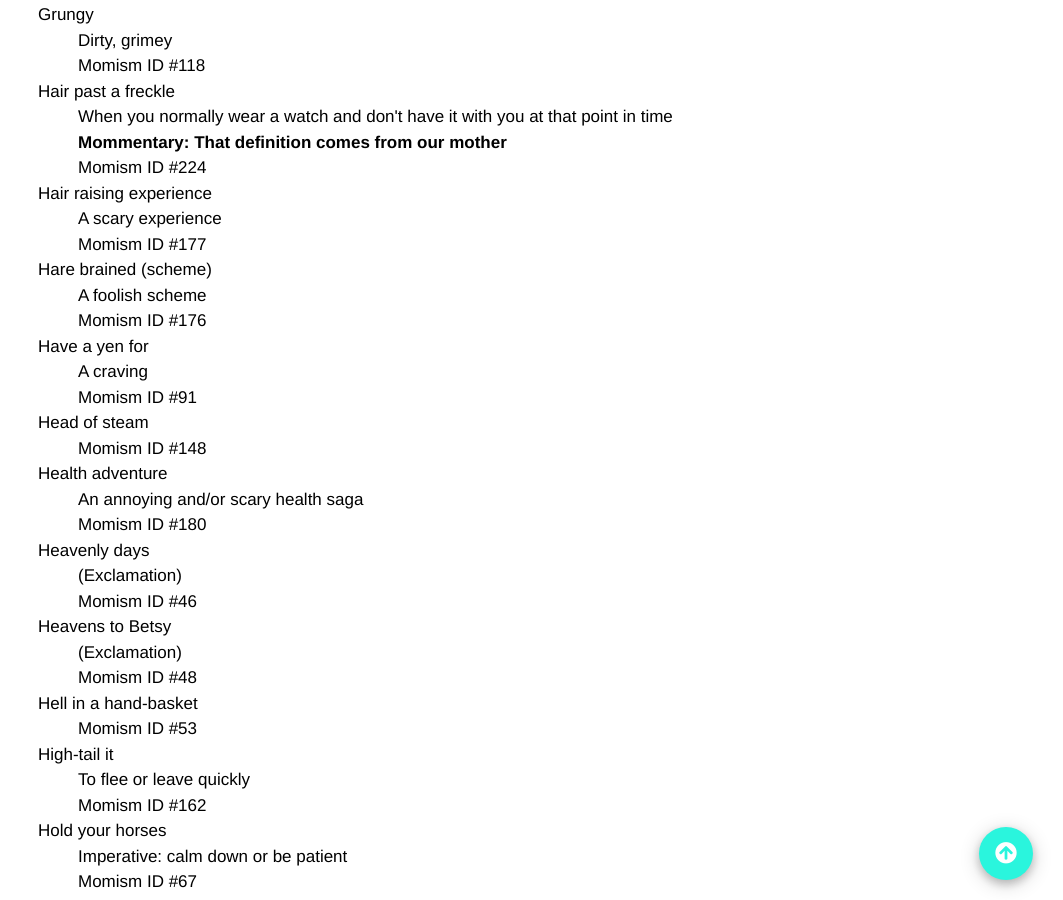
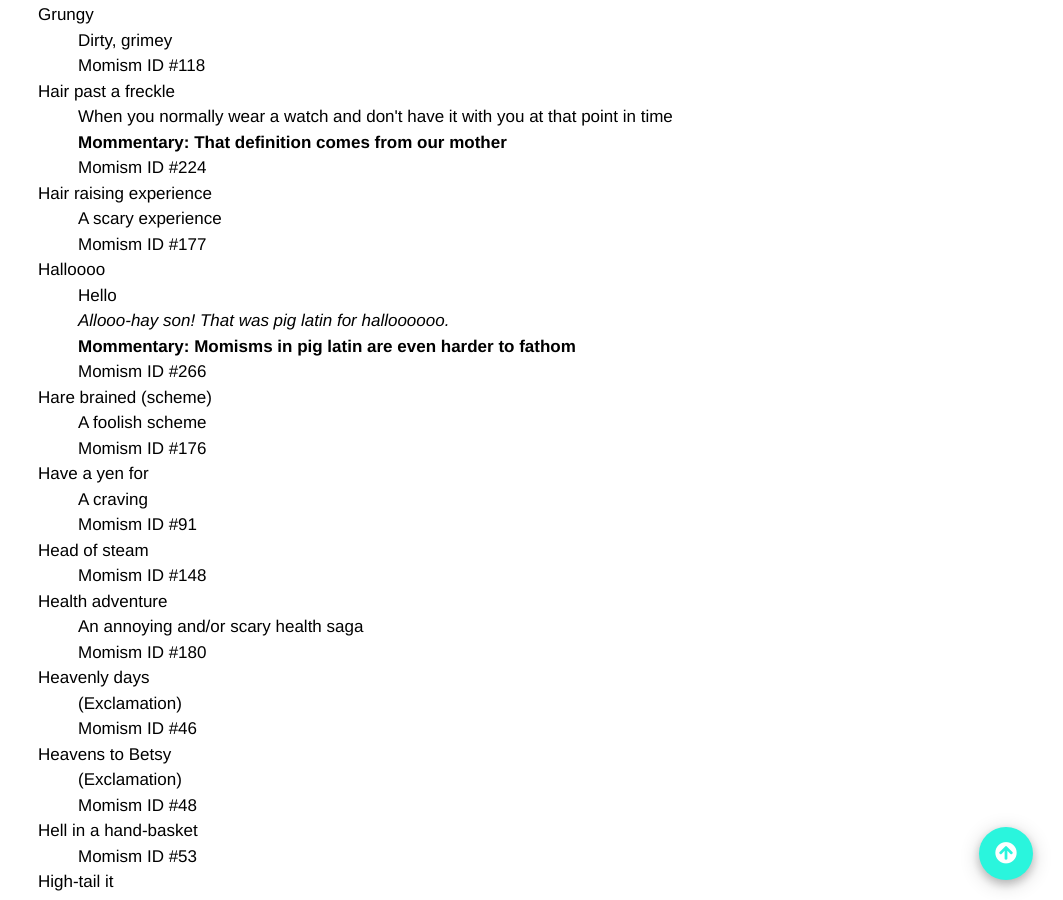
Before and after one commit to summerhays/new_momisms, a Jekyll site: the page built from _pages/old_list.md, in a window 1280 px wide and 900 px high, scrolled down 8151 px. Shown: the whole window, without its empty margins (217-1280 px from the left). Built offline with Jekyll 4.4.1, drawn with Linux system fonts in a browser that asks for light colours; some web fonts are replaced; comment, search, counter and statistics services are not loaded.

Commit message:
new momism

```diff
--- a/_data/momisms.yaml
+++ b/_data/momisms.yaml
@@ -331,6 +331,11 @@
 - momism: "Hair raising experience"
   definition: "A scary experience"
   order: 177
+- momism: "Halloooo"
+  definition: "Hello"
+  example: "Allooo-hay son! That was pig latin for halloooooo."
+  mommentary: "Momisms in pig latin are even harder to fathom"
+  order: 266
 - momism: "Hare brained (scheme)"
   definition: "A foolish scheme"
   order: 176
```
